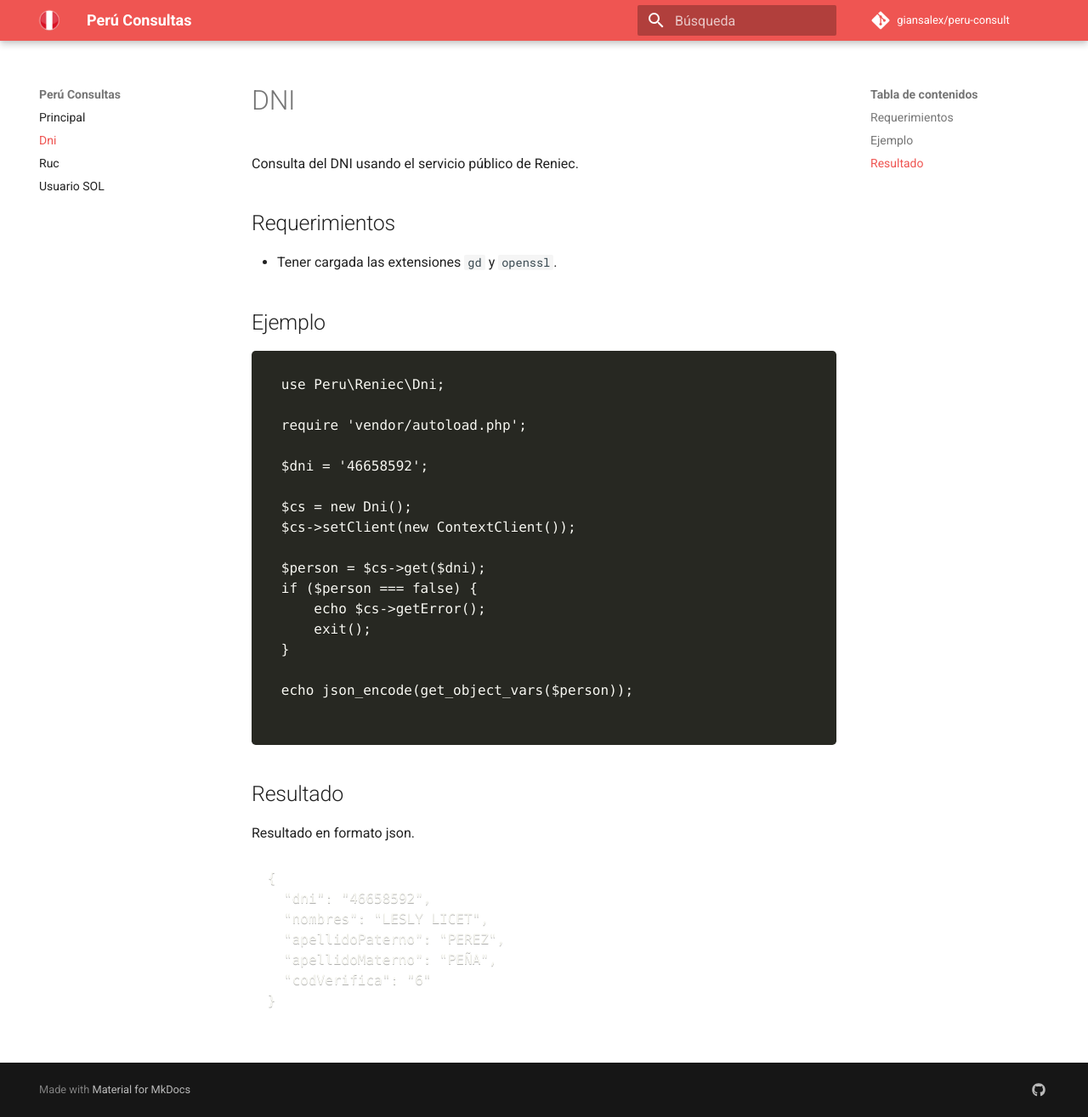
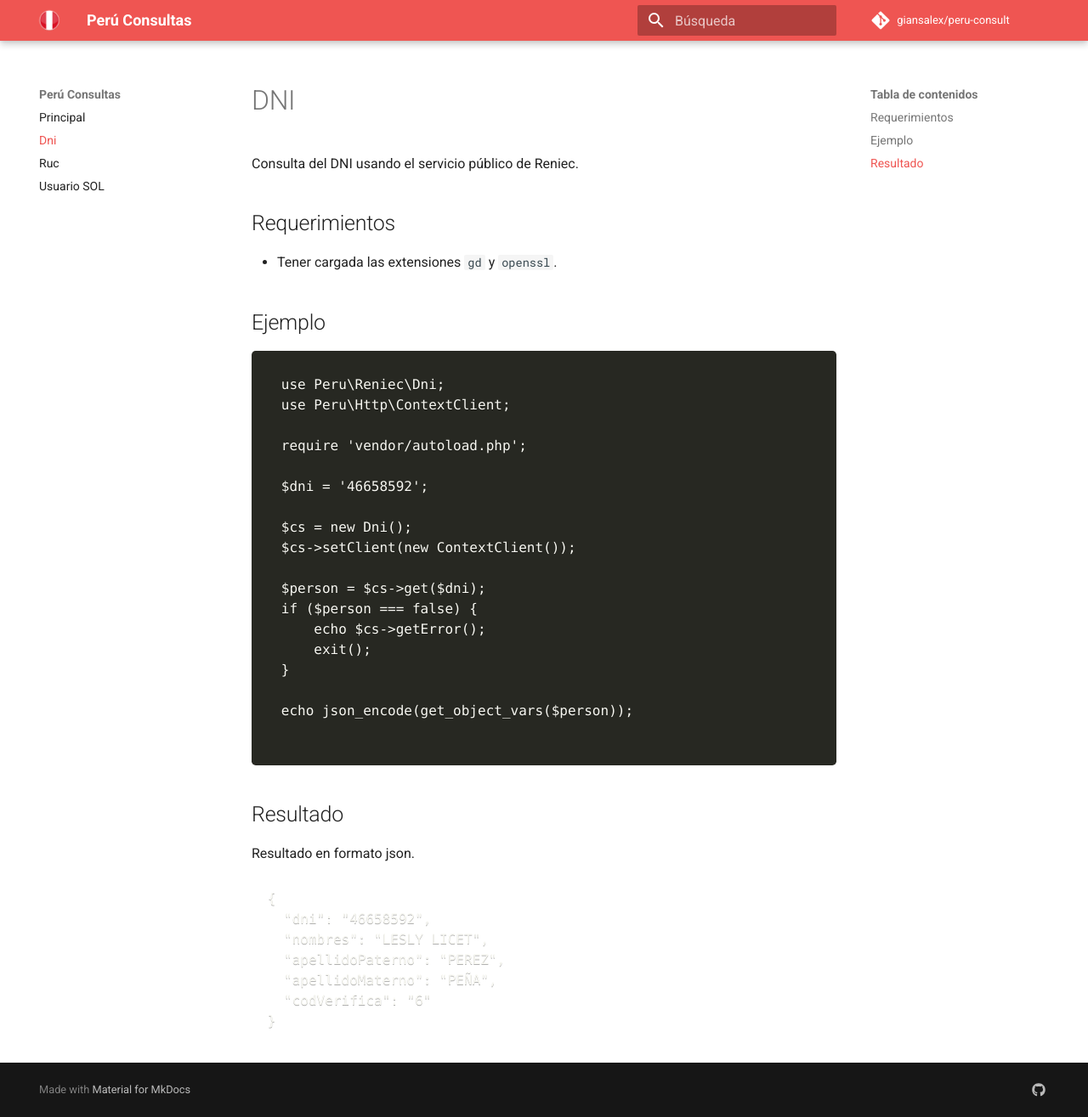
Before and after one commit to giansalex/peru-consult, an MkDocs documentation site: the page built from docs/dni.md, in a window 1280 px wide and 1315 px high. Shown: the whole window at 85% size. Built offline with MkDocs 1.6.1 and Material for MkDocs 9.7.7, drawn with Linux system fonts in a browser that asks for light colours; nearby versions of some CDN libraries; comment, search, counter and statistics services are not loaded; old or Windows-style settings are respelled for this version of MkDocs.

Commit message:
fix code sample

````diff
--- a/docs/dni.md
+++ b/docs/dni.md
@@ -10,6 +10,7 @@ Ejemplo
 
 ```php
 use Peru\Reniec\Dni;
+use Peru\Http\ContextClient;
 
 require 'vendor/autoload.php';
 
````
Also changed, not shown: docs/ruc.md (+1 -0 lines).
